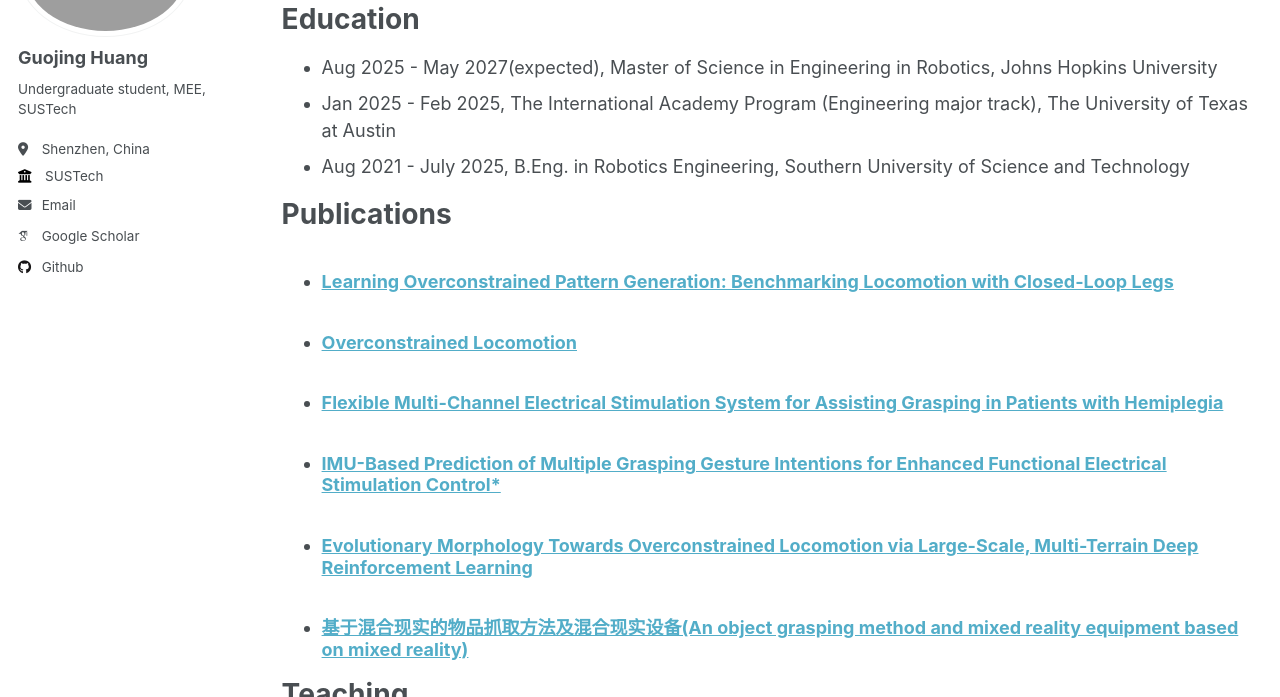
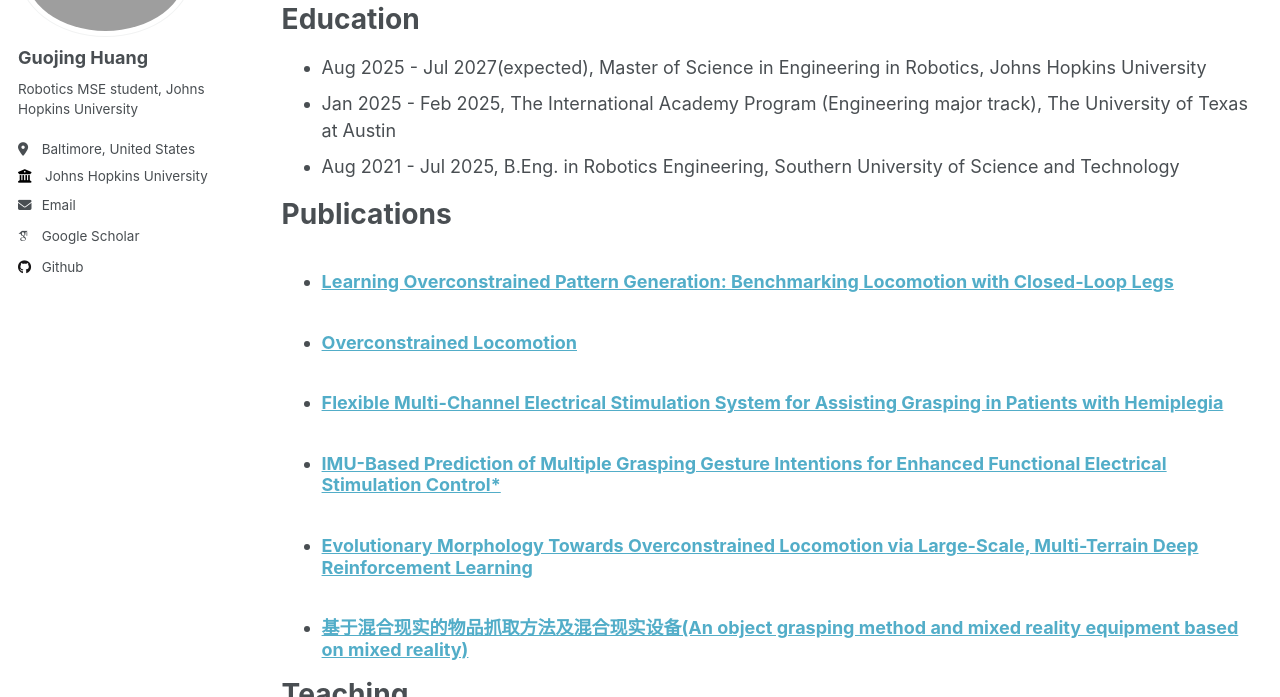
Before and after one commit to Acheng0211/acheng0211.github.io, a Jekyll site: the page built from _pages/cv.md, in a window 1280 px wide and 900 px high, scrolled down 804 px, cut to the strip 203-900 px from the top of the window. Built offline with Jekyll 4.4.1, drawn with Linux system fonts in a browser that asks for light colours; some web fonts are replaced.

Commit message:
update: config

```diff
--- a/_config.yml
+++ b/_config.yml
@@ -24,11 +24,11 @@ author:
   avatar           : "profile.png"
   name             : "Guojing Huang"
   pronouns         : # "he"
-  bio              : "Undergraduate student, MEE, SUSTech"
-  location         : "Shenzhen, China"
-  employer         : "SUSTech"
+  bio              : "Robotics MSE student, Johns Hopkins University"
+  location         : "Baltimore, United States"
+  employer         : "Johns Hopkins University"
   uri              : # URL
-  email            : "12111820@mail.sustech.edu.cn"
+  email            : "hguojin1@jh.edu"
 
   # Academic websites
   arxiv            : # URL - Update with the correct link to your profile
--- a/_pages/cv.md
+++ b/_pages/cv.md
@@ -17,9 +17,9 @@ redirect_from:
 
 Education
 ======
-* Aug 2025 - May 2027(expected), Master of Science in Engineering in Robotics, Johns Hopkins University
+* Aug 2025 - Jul 2027(expected), Master of Science in Engineering in Robotics, Johns Hopkins University
 * Jan 2025 - Feb 2025, The International Academy Program (Engineering major track), The University of Texas at Austin
-* Aug 2021 - July 2025, B.Eng. in Robotics Engineering, Southern University of Science and Technology
+* Aug 2021 - Jul 2025, B.Eng. in Robotics Engineering, Southern University of Science and Technology
 
 
 Publications
```
